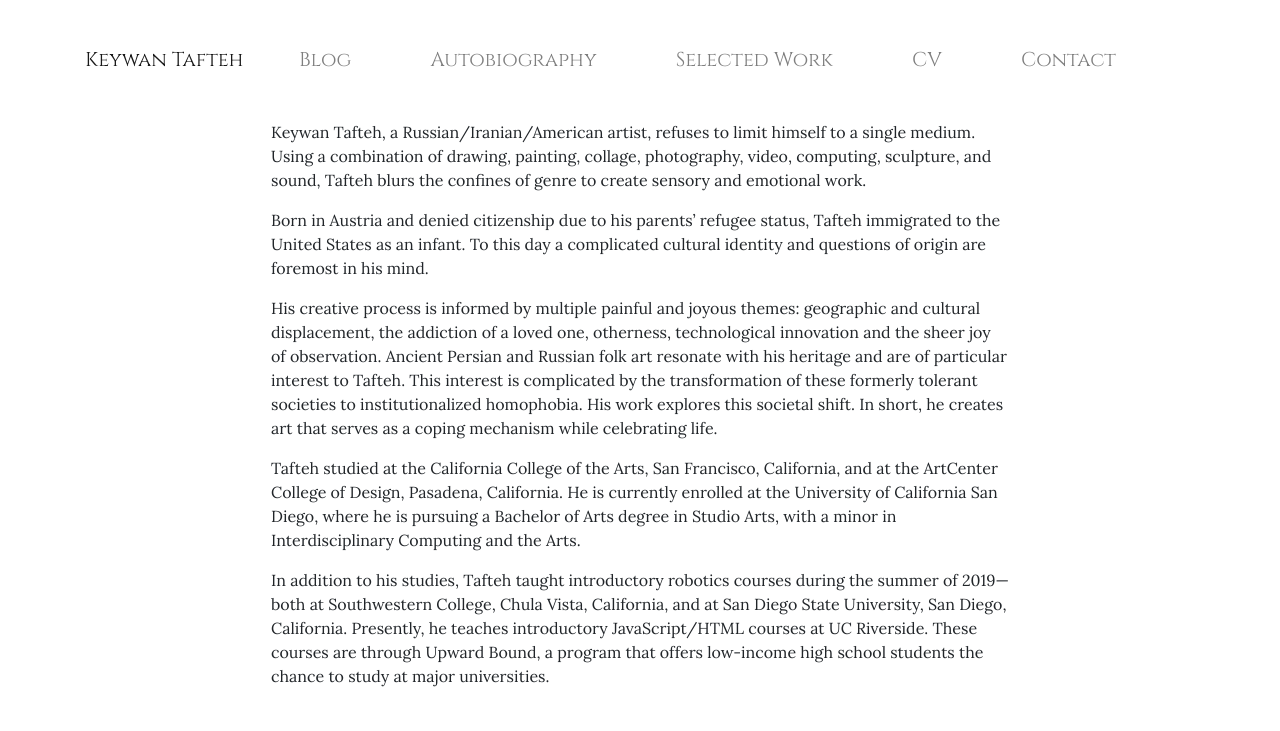
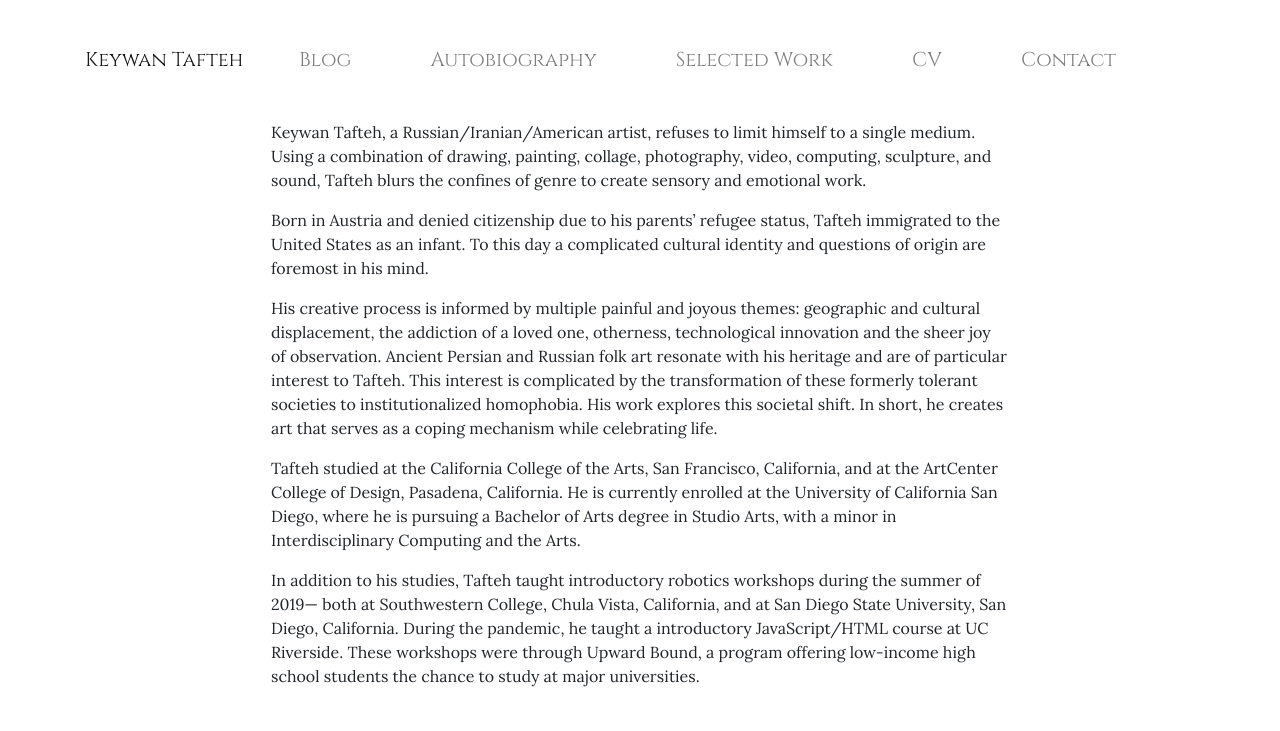
Before and after one commit to ktafteh/ktafteh.github.io, a plain HTML site: page autobiography.html in a window 1280 px wide. Shown: the top 731 px of the page. Drawn offline with nearby package versions, Linux system fonts and the light colour scheme.

Commit message:
Add files via upload

```diff
--- a/autobiography.html
+++ b/autobiography.html
@@ -96,11 +96,11 @@
       </p>
 
       <p>
-        In addition to his studies, Tafteh taught introductory robotics courses
+        In addition to his studies, Tafteh taught introductory robotics workshops
         during the summer of 2019— both at Southwestern College, Chula Vista,
         California, and at San Diego State University, San Diego, California.
-        Presently, he teaches introductory JavaScript/HTML courses at UC Riverside.
-        These courses are through Upward Bound, a program that offers low-income high school
+        During the pandemic, he taught a introductory JavaScript/HTML course at UC Riverside.
+        These workshops were through Upward Bound, a program offering low-income high school
         students the chance to study at major universities.
       </p>
     </div>
```
